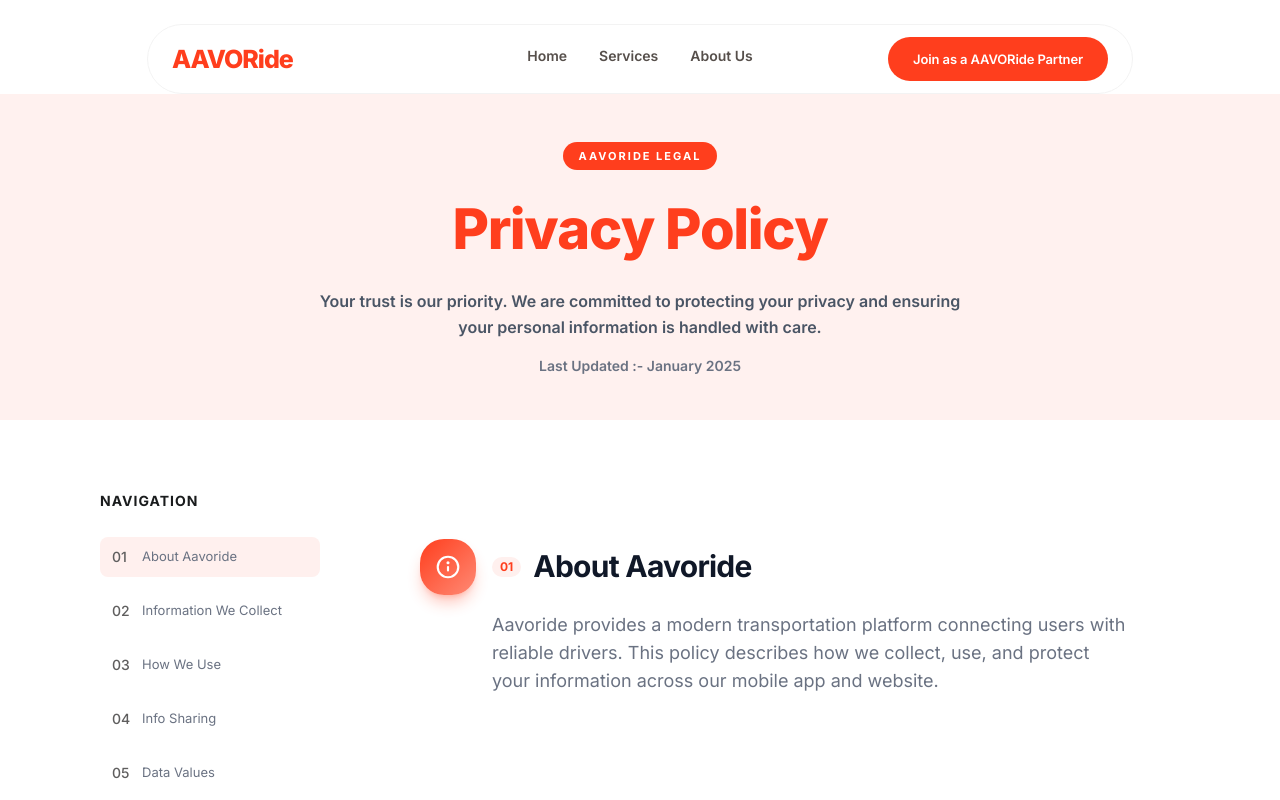
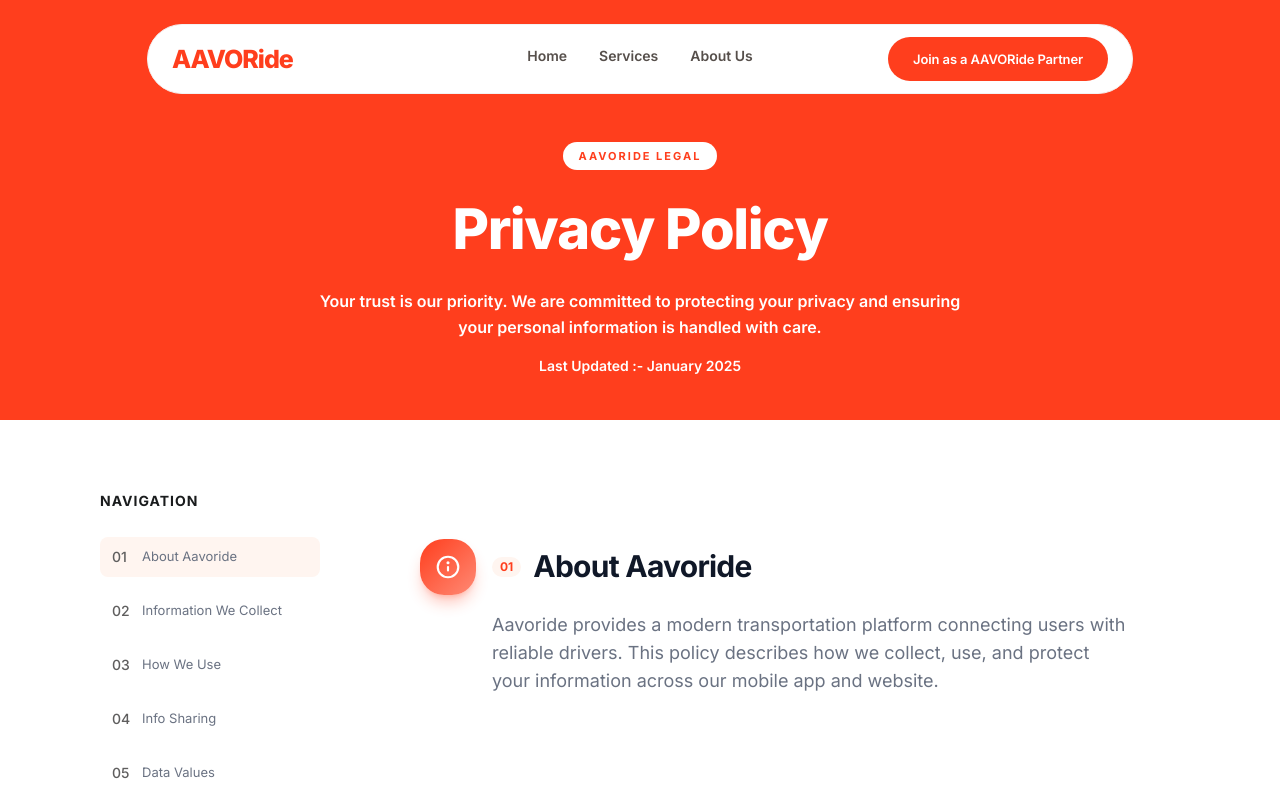
Before and after one commit to aleefa/aavo_website, a Next.js app: page /privacy-policy in a window 1280 px wide. Shown: the top 800 px of the page. Built offline with nearby package versions, Linux system fonts and the light colour scheme.

Commit message:
privacy policy page and terms and condition page navbar bg added

```diff
--- a/app/layout.tsx
+++ b/app/layout.tsx
@@ -2,6 +2,7 @@ import type { Metadata } from "next";
 import { inter, sora } from "./fonts";
 import "./globals.css";
 import { Navbar } from "@/components/shared/Navbar";
+import { NavbarWrapper } from "@/components/shared/navbar-wrapper";
 
 export const metadata: Metadata = {
   title: "AAVORide - Outstation Taxi Booking App",
@@ -27,9 +28,7 @@ export default function RootLayout({
       className={`${inter.variable} ${sora.variable} ${inter.className} h-full antialiased`}
     >
       <body className="flex min-h-full flex-col bg-[var(--page-background)] text-[var(--foreground)]">
-        <div className="pt-4 sm:pt-5 md:pt-6">
-          <Navbar />
-        </div>
+        <NavbarWrapper />
         {children}
       </body>
     </html>
--- a/app/privacy-policy/page.tsx
+++ b/app/privacy-policy/page.tsx
@@ -190,10 +190,10 @@ export default function PrivacyPolicy() {
 
   return (
     <div className="min-h-screen bg-white">
-      <div className="bg-[#FFF1EF]">
+      <div className="bg-[#FF3E1D]">
         <div className="text-center px-6 pt-12 sm:pb-11 pb-8 max-w-[700px] mx-auto">
           <span
-            className="inline-block bg-[#FF3E1D] text-white text-[11px] font-bold tracking-[2px] px-4 py-1.5 rounded-full mb-6 leading-4 animate-fade-in-up"
+            className="inline-block bg-white text-[#FF3E1D] text-[11px] font-bold tracking-[2px] px-4 py-1.5 rounded-full mb-6 leading-4 animate-fade-in-up"
             style={{
               animationDelay: "600ms",
               opacity: 0,
@@ -202,7 +202,7 @@ export default function PrivacyPolicy() {
           >
             AAVORIDE LEGAL
           </span>
-          <h1 className="text-[#FF3E1D] text-3xl leading-16 md:text-[56px] font-extrabold mb-6 sm:leading-tight tracking-tight flex justify-center flex-wrap">
+          <h1 className="text-white text-3xl leading-16 md:text-[56px] font-extrabold mb-6 sm:leading-tight tracking-tight flex justify-center flex-wrap">
             {"Privacy Policy".split("").map((char, index) => (
               <span
                 key={index}
@@ -218,7 +218,7 @@ export default function PrivacyPolicy() {
             ))}
           </h1>
           <p
-            className="text-gray-600 md:text-base text-sm font-semibold leading-relaxed mb-4 max-w-[650px] mx-auto animate-fade-in-up"
+            className="text-white md:text-base text-sm font-semibold leading-relaxed mb-4 max-w-[650px] mx-auto animate-fade-in-up"
             style={{
               animationDelay: "1500ms",
               opacity: 0,
@@ -229,7 +229,7 @@ export default function PrivacyPolicy() {
             privacy and ensuring your personal information is handled with care.
           </p>
           <p
-            className="text-gray-500 text-sm font-semibold animate-fade-in-up"
+            className="text-white text-sm font-semibold animate-fade-in-up"
             style={{
               animationDelay: "1600ms",
               opacity: 0,
@@ -279,7 +279,7 @@ export default function PrivacyPolicy() {
               onClick={() => scrollTo(id)}
               className={`flex items-center gap-2.5 lg:w-full w-auto whitespace-nowrap text-left rounded-lg px-3 py-2.5 lg:mb-1 mb-0 text-[13px] transition-all cursor-pointer border-none shrink-0 ${
                 activeSection === id
-                  ? "bg-[#FFF0EE] text-gray-500 "
+                  ? "bg-[#FFF5F0] text-gray-500 "
                   : "bg-transparent text-gray-500 font-normal hover:bg-gray-50"
               }`}
             >
@@ -393,7 +393,7 @@ export default function PrivacyPolicy() {
             </div>
           </section>
           <section id="our-commitment" className="md:px-12 scroll-reveal">
-            <div className="bg-[#FFF5F3] border border-[#FFD5CC] rounded-2xl lg:p-12 md:p-6 max-md:pt-10 max-md:pb-14 px-4 ">
+            <div className="bg-[#FFF5F0] border border-[#FFD5CC] rounded-2xl lg:p-12 md:p-6 max-md:pt-10 max-md:pb-14 px-4 ">
               <div className="flex items-center gap-3 mb-10">
                 <div className="w-12 h-12 bg-[#FF3E1D] rounded-xl flex items-center justify-center shrink-0">
                   <svg width="20" height="20" viewBox="0 0 20 20" fill="none">
@@ -778,7 +778,7 @@ export default function PrivacyPolicy() {
                   },
                 ].map((item) => (
                   <div key={item.label} className="flex gap-3 items-start">
-                    <span className="mt-1 flex-shrink-0 w-8 h-8 rounded-full bg-[#FFF0EE] flex items-center justify-center">
+                    <span className="mt-1 flex-shrink-0 w-8 h-8 rounded-full bg-[#FFF5F0] flex items-center justify-center">
                       {item.icon}
                     </span>
                     <div>
@@ -859,7 +859,7 @@ export default function PrivacyPolicy() {
                 },
               ].map((item) => (
                 <div key={item.title} className="flex gap-4 items-start">
-                  <span className="mt-0.5 flex-shrink-0 w-8 h-8 rounded-full bg-[#FFF0EE] flex items-center justify-center">
+                  <span className="mt-0.5 flex-shrink-0 w-8 h-8 rounded-full bg-[#FFF5F0] flex items-center justify-center">
                     {item.icon}
                   </span>
                   <p className="text-[13px] text-gray-600 leading-relaxed pt-1">
@@ -899,7 +899,7 @@ function SectionHeader({ num, iconKey, title }: { num: string; iconKey: string;
         </div>
 
         <div className="flex items-center gap-3">
-          <span className="inline-flex items-center  justify-center  w-[29.27px] h-[20px] text-xs font-bold text-[#FF3E1D] bg-[#FFF0EE] rounded-full shrink-0">
+          <span className="inline-flex items-center  justify-center  w-[29.27px] h-[20px] text-xs font-bold text-[#FF3E1D] bg-[#FFF5F0] rounded-full shrink-0">
             {num}
           </span>
           <h2 className="text-[32px] md:text-3xl font-bold text-gray-900 md:leading-tight leading-8 tracking-tight">
@@ -913,7 +913,7 @@ function SectionHeader({ num, iconKey, title }: { num: string; iconKey: string;
 
 function NumBadge({ n }: { n: string }) {
   return (
-    <span className="bg-[#FFF0EE] text-[#FF3E1D] rounded-lg text-sm font-bold px-3 py-1.5">
+    <span className="bg-[#FFF5F0] text-[#FF3E1D] rounded-lg text-sm font-bold px-3 py-1.5">
       {n}
     </span>
   );
--- a/app/terms-and-conditions/page.tsx
+++ b/app/terms-and-conditions/page.tsx
@@ -255,9 +255,9 @@ export default function TermsAndConditions() {
 
   return (
     <div className="min-h-screen bg-[#F9FAFB]">
-      <div className="bg-[#FFF1EF]">
+      <div className="bg-[#FF3E1D]">
         <div className="text-center px-6 pt-20 sm:pb-32 pb-24 max-w-[800px] mx-auto">
-          <h1 className="text-[#FF3E1D] text-4xl leading-snug md:text-[56px] font-extrabold mb-6 sm:leading-tight tracking-tight flex justify-center flex-wrap">
+          <h1 className="text-white text-4xl leading-snug md:text-[56px] font-extrabold mb-6 sm:leading-tight tracking-tight flex justify-center flex-wrap">
             {title.split("").map((char, index) => (
               <span
                 key={index}
@@ -273,7 +273,7 @@ export default function TermsAndConditions() {
             ))}
           </h1>
           <p
-            className="text-gray-600 md:text-lg text-sm font-medium leading-relaxed mb-4 max-w-[650px] mx-auto animate-fade-in-up"
+            className="text-white md:text-lg text-sm font-medium leading-relaxed mb-4 max-w-[650px] mx-auto animate-fade-in-up"
             style={{
               animationDelay: "1500ms",
               opacity: 0,
--- /dev/null
+++ b/components/shared/navbar-wrapper.tsx
@@ -0,0 +1,15 @@
+"use client";
+
+import { usePathname } from "next/navigation";
+import { Navbar } from "./Navbar";
+
+export function NavbarWrapper() {
+  const pathname = usePathname();
+  const isLegalPage = pathname === "/privacy-policy" || pathname === "/terms-and-conditions";
+
+  return (
+    <div className={`pt-4 sm:pt-5 md:pt-6 ${isLegalPage ? "bg-[#FF3E1D]" : ""}`}>
+      <Navbar />
+    </div>
+  );
+}
```
